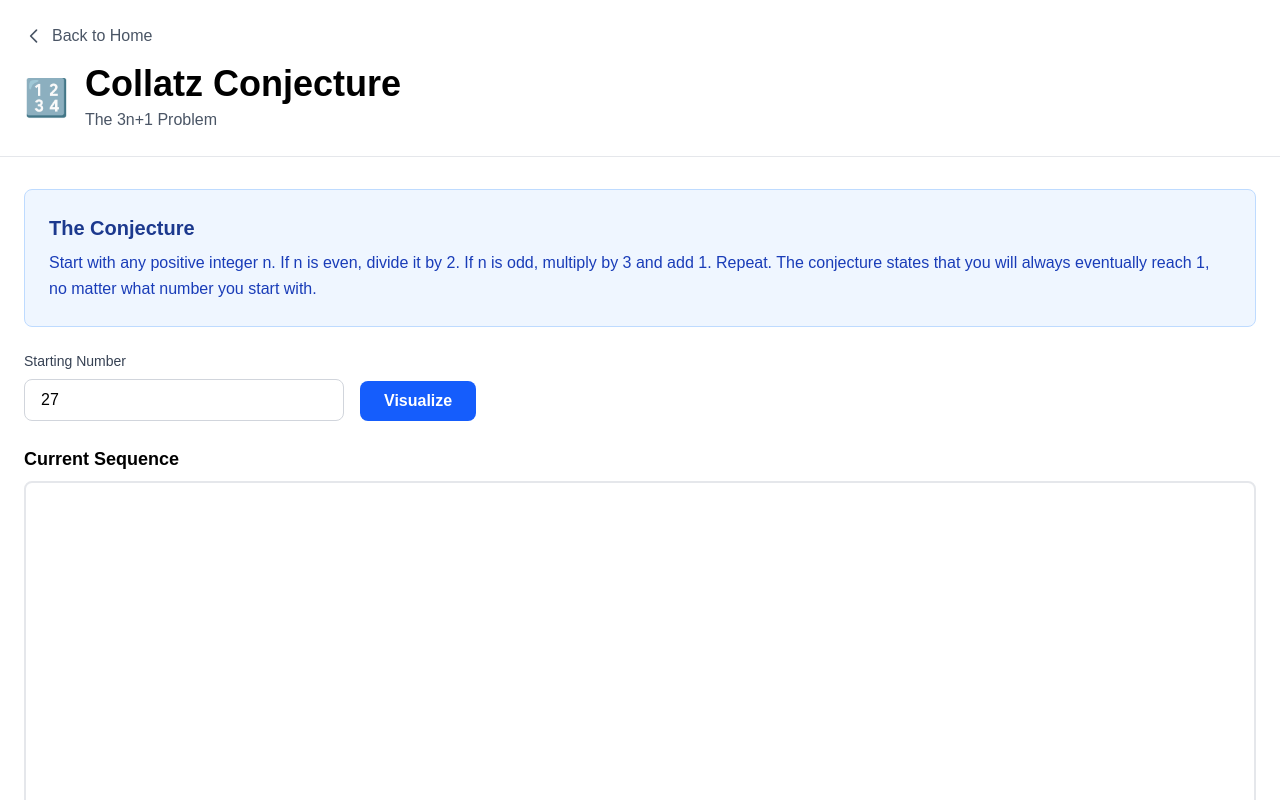
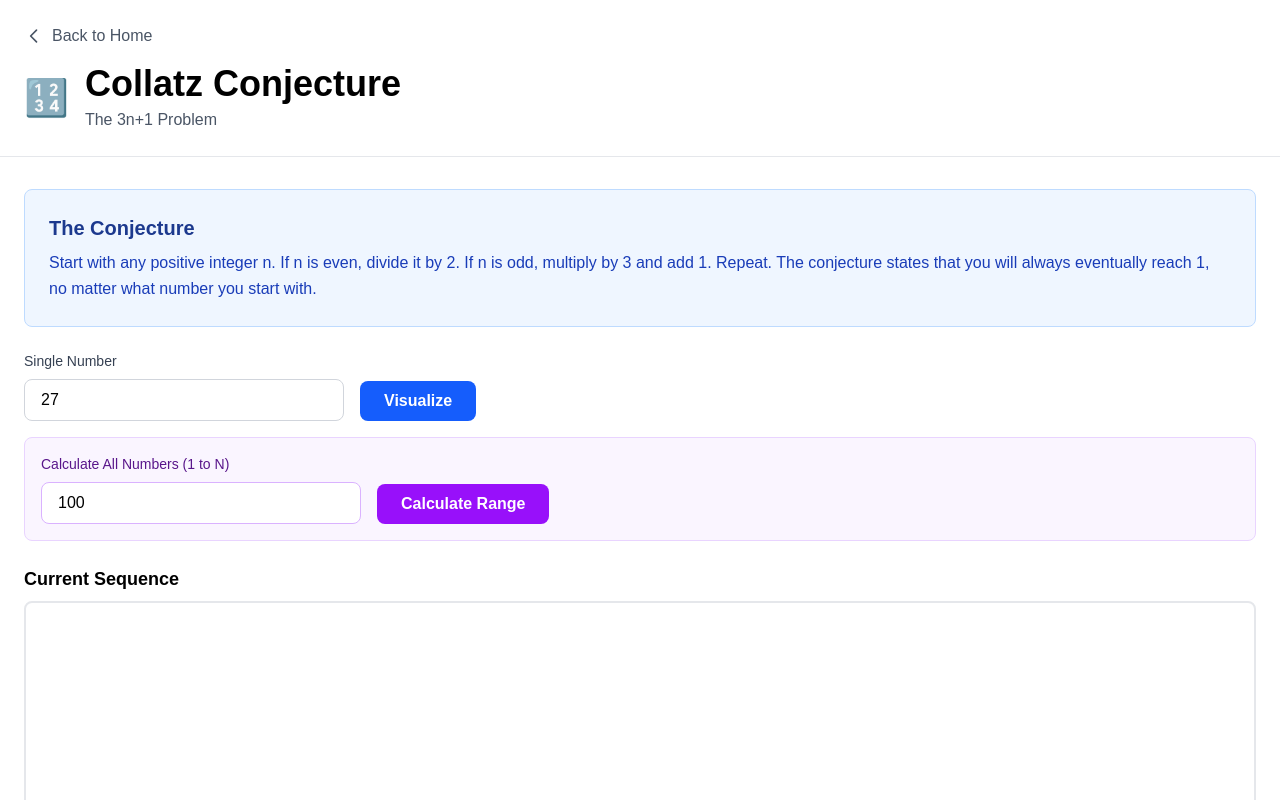
Before and after one commit to vkrv/chair44, a Next.js app: page /games/collatz-conjecture in a window 1280 px wide. Shown: the top 800 px of the page. Built offline with nearby package versions, Linux system fonts and the light colour scheme.

Commit message:
feat: add range calculation feature to "Collatz Conjecture" game with progress tracking

```diff
--- a/app/games/collatz-conjecture/page.tsx
+++ b/app/games/collatz-conjecture/page.tsx
@@ -24,10 +24,13 @@ export default function CollatzConjecture() {
   const canvasRef = useRef<HTMLCanvasElement>(null);
   const graphCanvasRef = useRef<HTMLCanvasElement>(null);
   const [startNumber, setStartNumber] = useState<string>("27");
+  const [rangeNumber, setRangeNumber] = useState<string>("100");
   const [sequence, setSequence] = useState<number[]>([]);
   const [nodes, setNodes] = useState<Node[]>([]);
   const [currentStep, setCurrentStep] = useState(0);
   const [isAnimating, setIsAnimating] = useState(false);
+  const [isCalculatingRange, setIsCalculatingRange] = useState(false);
+  const [calculationProgress, setCalculationProgress] = useState(0);
   const [allSequences, setAllSequences] = useState<Set<number>>(new Set([1]));
   const [graphNodes, setGraphNodes] = useState<Map<number, GraphNode>>(new Map());
   const [stats, setStats] = useState({
@@ -196,6 +199,75 @@ export default function CollatzConjecture() {
         node.y = y;
       });
     });
+  };
+
+  // Calculate all numbers up to a range
+  const handleCalculateRange = async () => {
+    const maxNum = parseInt(rangeNumber);
+    if (isNaN(maxNum) || maxNum < 1) {
+      alert("Please enter a positive integer");
+      return;
+    }
+
+    if (maxNum > 1000) {
+      const confirm = window.confirm(
+        `This will calculate ${maxNum} sequences. For large numbers, this may take a while. Continue?`
+      );
+      if (!confirm) return;
+    }
+
+    setIsCalculatingRange(true);
+    setCalculationProgress(0);
+
+    // Process in batches to allow UI updates
+    const batchSize = 50;
+    const newGraphNodes = new Map(graphNodes);
+
+    for (let i = 1; i <= maxNum; i++) {
+      const seq = calculateSequence(i);
+
+      // Add connections to graph
+      for (let j = 0; j < seq.length - 1; j++) {
+        const current = seq[j];
+        const next = seq[j + 1];
+
+        if (!newGraphNodes.has(current)) {
+          newGraphNodes.set(current, {
+            value: current,
+            x: 0,
+            y: 0,
+            connections: new Set()
+          });
+        }
+
+        newGraphNodes.get(current)!.connections.add(next);
+      }
+
+      // Update progress
+      if (i % batchSize === 0 || i === maxNum) {
+        setCalculationProgress(Math.round((i / maxNum) * 100));
+
+        // Allow UI to update
+        await new Promise(resolve => setTimeout(resolve, 0));
+      }
+    }
+
+    // Ensure endpoint exists
+    if (!newGraphNodes.has(1)) {
+      newGraphNodes.set(1, {
+        value: 1,
+        x: 0,
+        y: 0,
+        connections: new Set()
+      });
+    }
+
+    // Layout and update graph
+    layoutCumulativeGraph(newGraphNodes);
+    setGraphNodes(newGraphNodes);
+
+    setIsCalculatingRange(false);
+    setCalculationProgress(0);
   };
 
   // Start visualization
@@ -529,10 +601,12 @@ export default function CollatzConjecture() {
         </div>
 
         {/* Controls */}
-        <div className="mb-6 flex gap-4 items-end">
+        <div className="mb-6 space-y-4">
+          {/* Single Number Visualization */}
+          <div className="flex gap-4 items-end">
             <div className="flex-1 max-w-xs">
               <label className="block text-sm font-medium text-gray-700 dark:text-gray-300 mb-2">
-              Starting Number
+                Single Number
               </label>
               <input
                 type="number"
@@ -542,11 +616,12 @@ export default function CollatzConjecture() {
                 placeholder="Enter a number"
                 min="1"
                 max="10000"
+                disabled={isCalculatingRange}
               />
             </div>
             <button
               onClick={handleVisualize}
-            disabled={isAnimating}
+              disabled={isAnimating || isCalculatingRange}
               className="px-6 py-2 bg-blue-600 dark:bg-blue-500 text-white font-semibold rounded-lg hover:bg-blue-700 dark:hover:bg-blue-600 disabled:opacity-50 disabled:cursor-not-allowed transition-colors"
             >
               Visualize
@@ -559,6 +634,46 @@ export default function CollatzConjecture() {
                 Stop
               </button>
             )}
+          </div>
+
+          {/* Range Calculation */}
+          <div className="flex gap-4 items-end p-4 bg-purple-50 dark:bg-purple-950 border border-purple-200 dark:border-purple-800 rounded-lg">
+            <div className="flex-1 max-w-xs">
+              <label className="block text-sm font-medium text-purple-900 dark:text-purple-100 mb-2">
+                Calculate All Numbers (1 to N)
+              </label>
+              <input
+                type="number"
+                value={rangeNumber}
+                onChange={(e) => setRangeNumber(e.target.value)}
+                className="w-full px-4 py-2 border border-purple-300 dark:border-purple-700 rounded-lg bg-white dark:bg-gray-900 text-black dark:text-white focus:outline-none focus:ring-2 focus:ring-purple-500"
+                placeholder="Enter max number"
+                min="1"
+                max="5000"
+                disabled={isCalculatingRange || isAnimating}
+              />
+            </div>
+            <button
+              onClick={handleCalculateRange}
+              disabled={isCalculatingRange || isAnimating}
+              className="px-6 py-2 bg-purple-600 dark:bg-purple-500 text-white font-semibold rounded-lg hover:bg-purple-700 dark:hover:bg-purple-600 disabled:opacity-50 disabled:cursor-not-allowed transition-colors"
+            >
+              {isCalculatingRange ? `${calculationProgress}%` : "Calculate Range"}
+            </button>
+            {isCalculatingRange && (
+              <div className="flex-1 max-w-xs">
+                <div className="w-full bg-purple-200 dark:bg-purple-900 rounded-full h-2">
+                  <div
+                    className="bg-purple-600 dark:bg-purple-400 h-2 rounded-full transition-all duration-300"
+                    style={{ width: `${calculationProgress}%` }}
+                  />
+                </div>
+                <p className="text-xs text-purple-700 dark:text-purple-300 mt-1">
+                  Calculating sequences...
+                </p>
+              </div>
+            )}
+          </div>
         </div>
 
         {/* Stats */}
```
Lines whose indentation alone changed are shown as unchanged.
